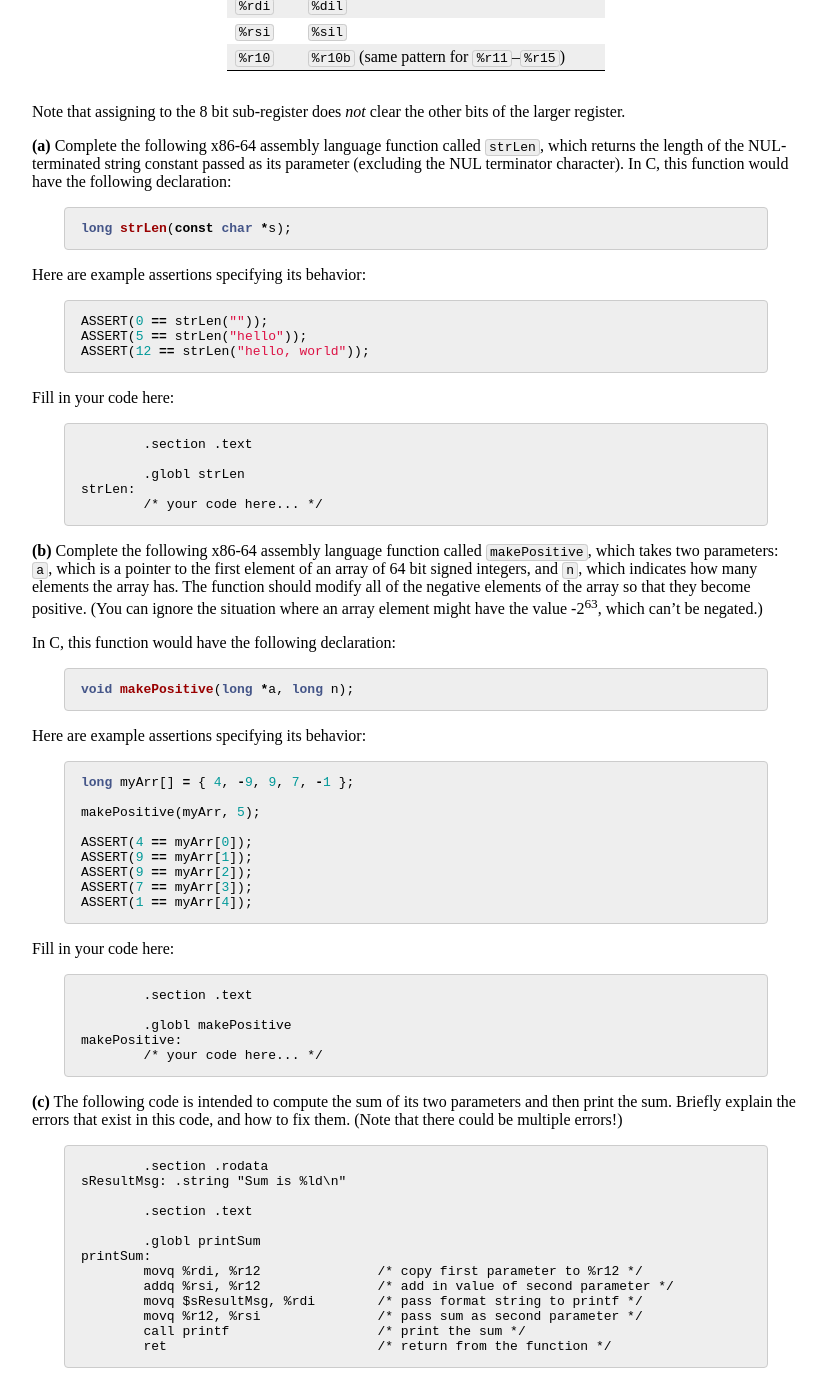
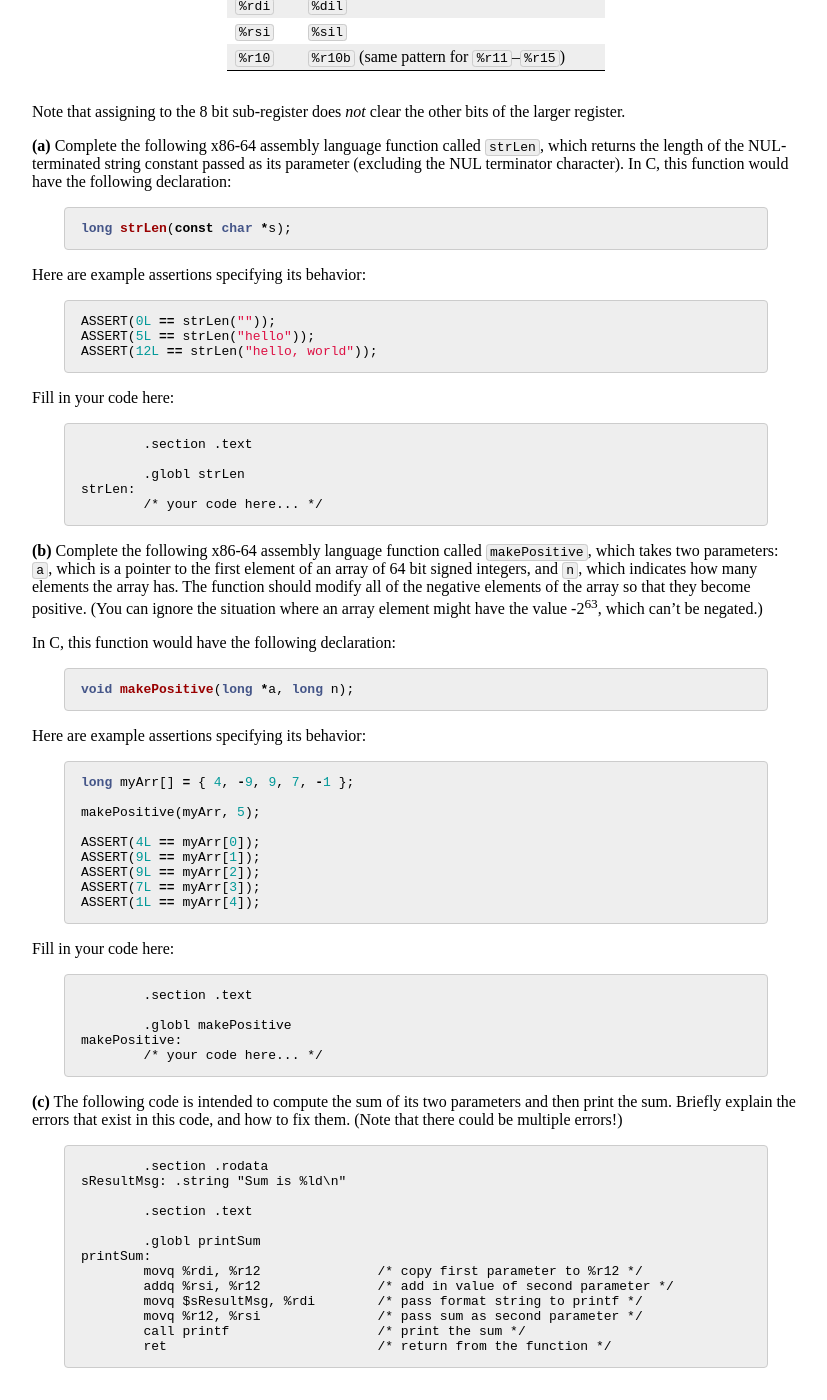
Before and after one commit to jhucsf/spring2020, a Jekyll site: the page built from exercise/midterm_review.md, in a window 1280 px wide and 1400 px high, scrolled down 1822 px. Shown: the whole window, without its empty margins (224-1051 px from the left). Built offline with Jekyll 4.4.1, drawn with Linux system fonts in a browser that asks for light colours.

Commit message:
use long values in assertions

````diff
--- a/exercise/midterm_review.md
+++ b/exercise/midterm_review.md
@@ -100,9 +100,9 @@ long strLen(const char *s);
 Here are example assertions specifying its behavior:
 
 ```c
-ASSERT(0 == strLen(""));
-ASSERT(5 == strLen("hello"));
-ASSERT(12 == strLen("hello, world"));
+ASSERT(0L == strLen(""));
+ASSERT(5L == strLen("hello"));
+ASSERT(12L == strLen("hello, world"));
 ```
 
 Fill in your code here:
@@ -130,11 +130,11 @@ long myArr[] = { 4, -9, 9, 7, -1 };
 
 makePositive(myArr, 5);
 
-ASSERT(4 == myArr[0]);
-ASSERT(9 == myArr[1]);
-ASSERT(9 == myArr[2]);
-ASSERT(7 == myArr[3]);
-ASSERT(1 == myArr[4]);
+ASSERT(4L == myArr[0]);
+ASSERT(9L == myArr[1]);
+ASSERT(9L == myArr[2]);
+ASSERT(7L == myArr[3]);
+ASSERT(1L == myArr[4]);
 ```
 
 Fill in your code here:
````
